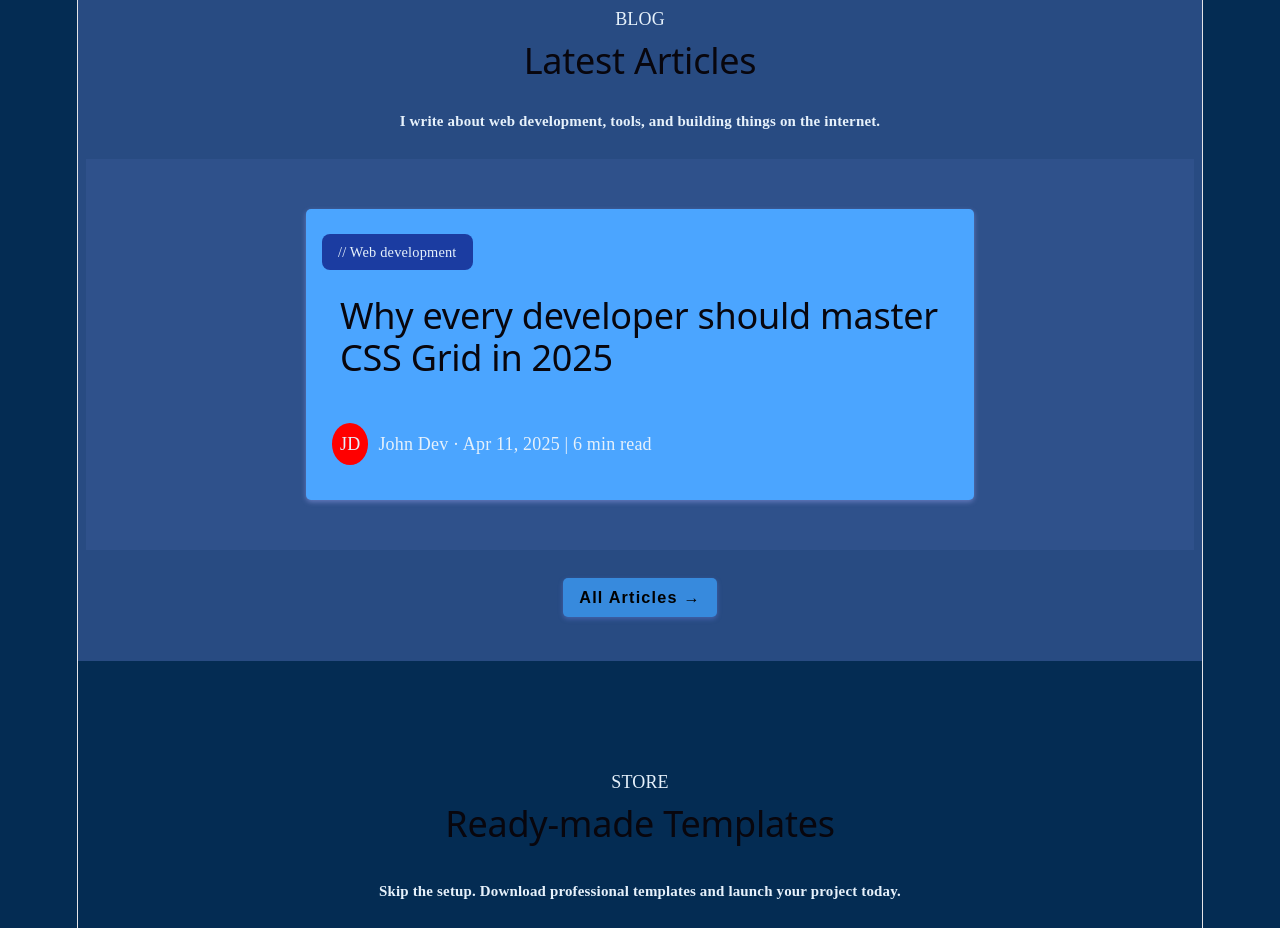
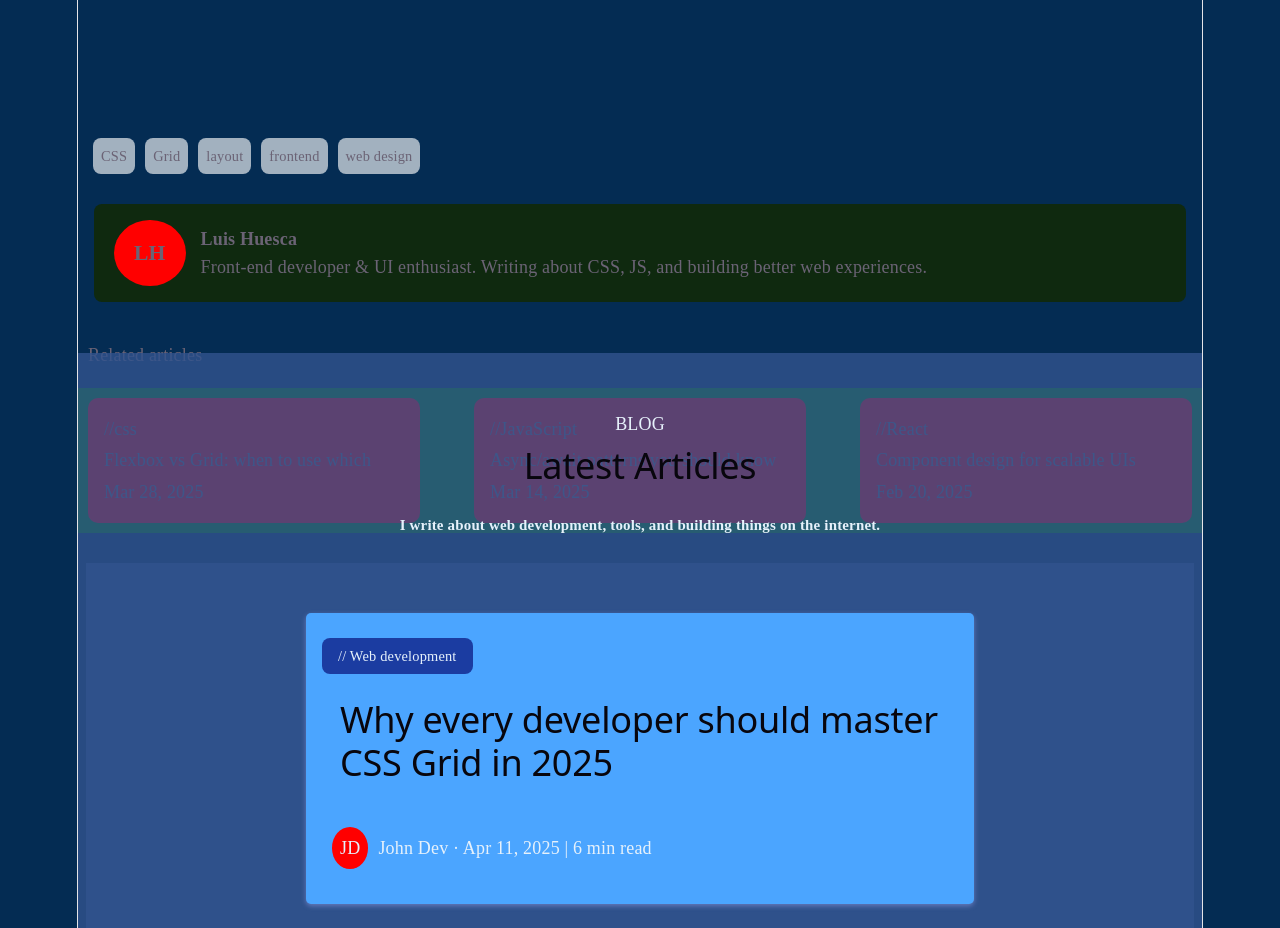
Before and after one commit to St3kl/BlogStore, a React (Vite) app: page / in a window 1280 px wide. Shown: the part 1000-1928 px from the top of the page. Built offline with nearby package versions, Linux system fonts and the light colour scheme.

Commit message:
Prototipando la pagina del blog

```diff
--- a/src/App.jsx
+++ b/src/App.jsx
@@ -9,6 +9,7 @@ import Intro from './components/Intro/Intro';
 import HomeBlog from './components/HomeBlog/HomeBlog';
 import Footer from './components/Footer/Footer';
 import HomeTemplate from './components/HomeTemplate/HomeTemplate';
+import Blog from './components/Blog/Blog';
 
 
 
@@ -47,6 +48,7 @@ const bg_info = [
      skillH={bg_info[0].skillHtml} skillC={bg_info[0].skillCss} skillJ={bg_info[0].skillJs}
      skillR={bg_info[0].skillReact} skillN={bg_info[0].skillNode} great={bg_info[0].great}></Hero>
      <Intro></Intro>
+     <Blog/>
      <HomeBlog></HomeBlog>
      <HomeTemplate  skillH={bg_info[0].skillHtml} skillC={bg_info[0].skillCss} skillJ={bg_info[0].skillJs}></HomeTemplate>
      <Footer></Footer>
--- /dev/null
+++ b/src/components/Blog/Blog.css
@@ -0,0 +1,74 @@
+
+.blog_topics{
+    display: flex;
+    /* background: red; */
+    padding:5px 0  5px 10px;
+}
+.blog_topic{
+     background:rgba(255, 255, 255, 0.63);
+     border-radius:8px ;
+     padding: 5px 8px;
+     font-size: 0.8rem;
+     margin: 5px;
+}
+
+.newest{
+    display:flex;
+    background: rgb(15, 41, 15);
+    padding: 16px 20px;
+    align-items: center;
+    margin: 20px 16px;
+    border-radius: 8px;
+}
+.postAuth{
+    background: red;
+    border-radius: 50%;
+    display: inline-block;
+    padding: 20px;
+    font-size: 1.2rem;
+    font-weight: 600;
+}
+.post_info{
+    display: flex;
+    flex-direction: column;
+    justify-content: start;
+    row-gap: 2px;
+    align-items: start;
+    margin-left: 15px;
+}
+.authName{
+    font-weight: 600;
+    /* font-size: 1rem; */
+}
+
+.related_post{
+    display: flex;
+    flex-direction: column;
+    justify-content: start;
+    /* align-items: center; */
+}
+.relate_title{
+    align-self: flex-start;
+    padding: 20px 10px;
+}
+.related_articles{
+    display: flex;
+    justify-content: space-between;
+    align-items: center;
+    background: green;
+}
+.relate_article{
+    background:red;
+    margin: 10px;
+    border-radius: 10px;
+    padding: 18px 16px;
+    display: flex;
+    flex-direction: column;
+    align-items: start;
+    justify-content: start;
+    row-gap: 5px;
+    width:300px;
+}
+.art_info{
+    text-align: left;
+}
--- /dev/null
+++ b/src/components/Blog/Blog.jsx
@@ -0,0 +1,58 @@
+// Import Modules
+import React from "react";
+import "../style/style.css";
+import "./Blog.css";
+
+
+const Blog = () => {
+ return (
+    <div className="blog_page">
+        <div className="blog_topics">
+            <div className="blog_topic">CSS</div>
+            <div className="blog_topic">Grid</div>
+            <div className="blog_topic">layout</div>
+            <div className="blog_topic">frontend</div>
+            <div className="blog_topic">web design</div>
+        </div>
+        <div className="blog_newest">
+            <div className="newest">
+                <div className="postAuth">LH</div>
+                <div className="post_info">
+                    <div className="authName">Luis Huesca</div>
+                    <div className="post_resume">
+                        Front-end developer & UI enthusiast. Writing about CSS, JS, and building better web experiences.
+                    </div>
+                </div>
+            </div>
+        </div>
+        <div className="related_post">
+            <div className="relate_title">Related articles</div>
+            <div className="related_articles">
+                {/* ========= */}
+                <div className="relate_article">
+                    <div className="art_titl">//css</div>
+                    <div className="art_info">Flexbox vs Grid: when to use which</div>
+                    <div className="art_date">Mar 28, 2025</div>
+                </div>
+                {/* ========= */}
+                {/* ========= */}
+                <div className="relate_article">
+                    <div className="art_titl">//JavaScript</div>
+                    <div className="art_info">Async/await patterns you should know</div>
+                    <div className="art_date">Mar 14, 2025</div>
+                </div>
+                {/* ========= */}
+                {/* ========= */}
+                <div className="relate_article">
+                    <div className="art_titl">//React</div>
+                    <div className="art_info">Component design for scalable UIs</div>
+                    <div className="art_date">Feb 20, 2025</div>
+                </div>
+                {/* ========= */}
+            </div>
+        </div>
+    </div>
+ );
+};
+
+export default Blog;
```
